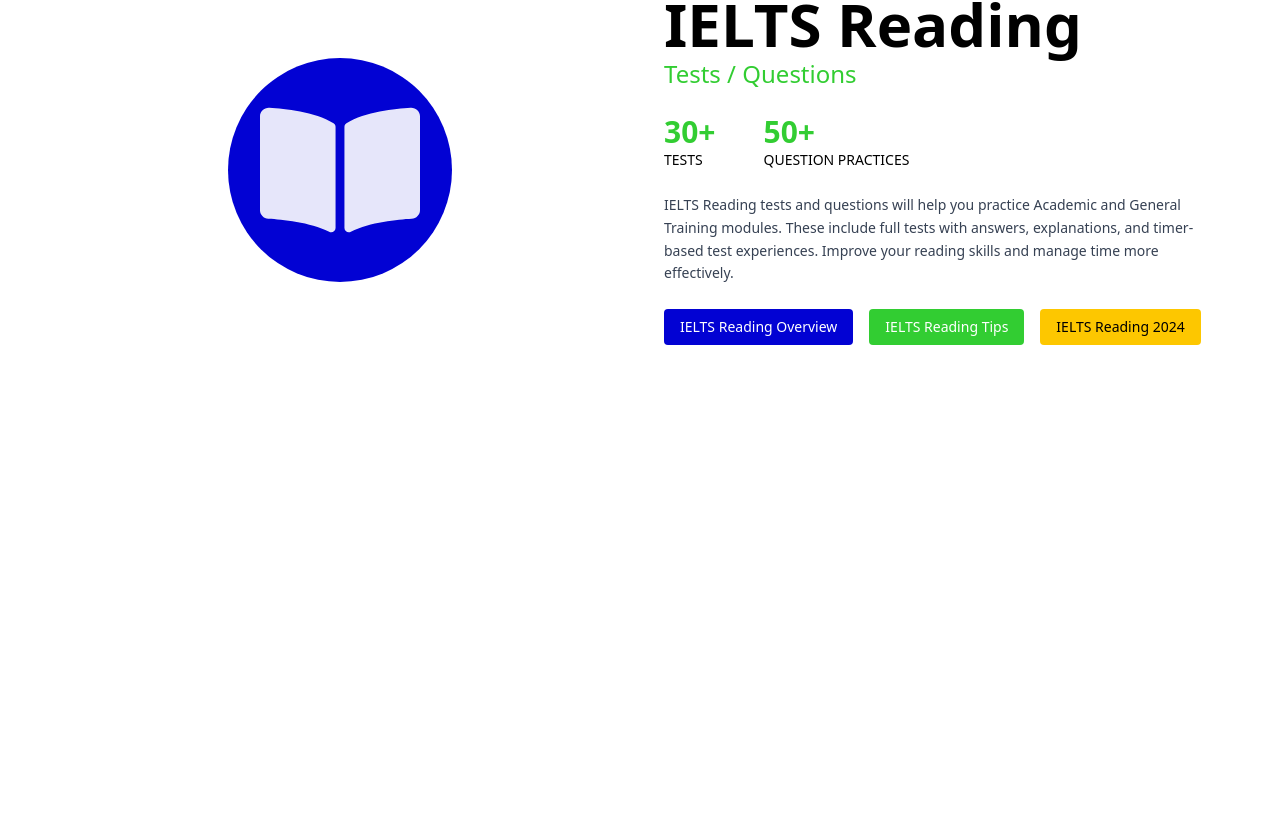
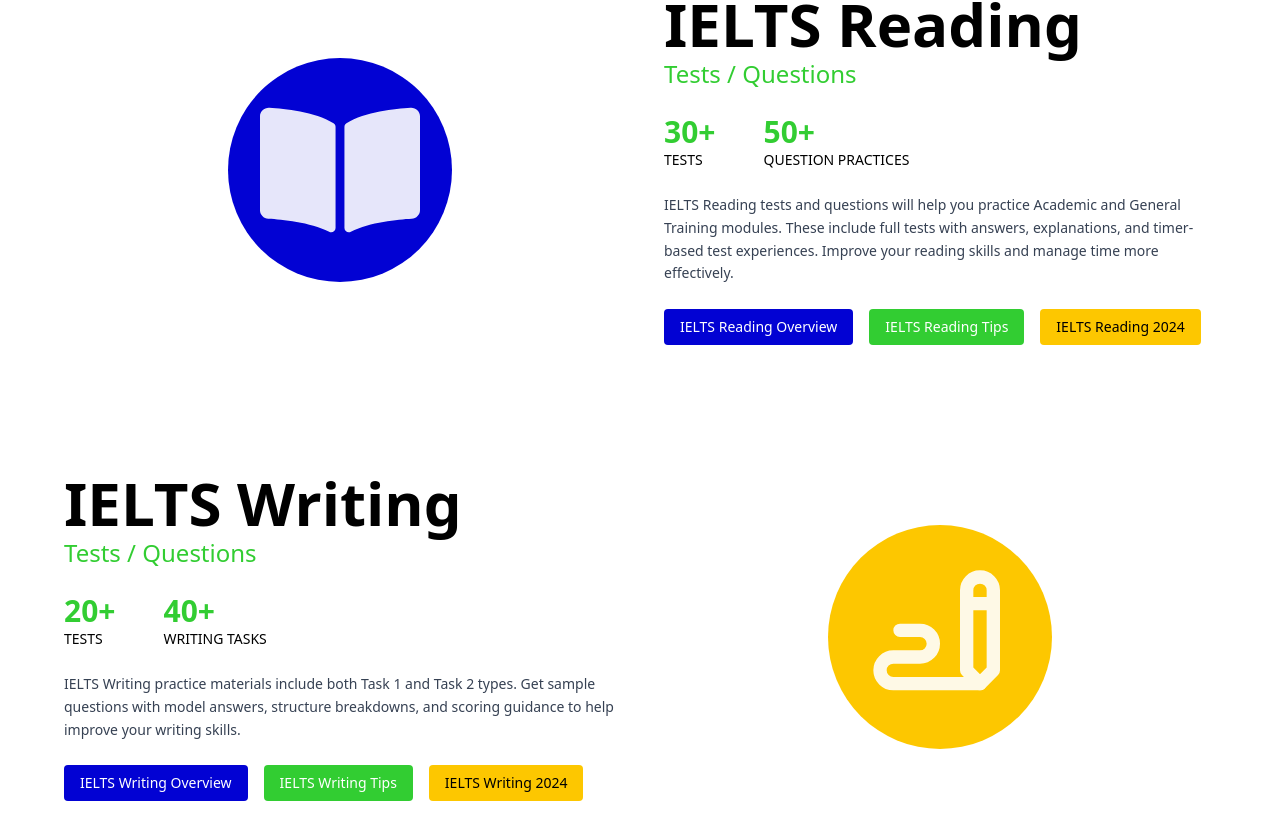
Before and after one commit to kumanboy/ielts-sim, a Next.js app: page / in a window 1280 px wide. Shown: the part 933-1772 px from the top of the page. Before the commit the page ends 1342 px from the top, so only its background shows below. Built offline with nearby package versions, Linux system fonts and the light colour scheme.

Commit message:
Writing done

```diff
--- a/app/page.tsx
+++ b/app/page.tsx
@@ -1,6 +1,7 @@
 import Banner from "../components/Banner";
 import ListeningSection from "@/components/ListeningSection";
 import ReadingSection from "@/components/ReadingSection";
+import WritingSection from "@/components/WritingSection";
 
 export default function HomePage() {
     return (
@@ -8,6 +9,7 @@
             <Banner />
             <ListeningSection/>
             <ReadingSection/>
+            <WritingSection/>
         </>
     );
 }
--- /dev/null
+++ b/components/WritingSection.tsx
@@ -0,0 +1,57 @@
+import { TbWriting } from "react-icons/tb";
+
+
+export default function WritingSection() {
+    return (
+        <section
+            id="writing"
+            className="w-full py-16 px-4 bg-white text-blackText font-sans"
+        >
+            <div className="max-w-6xl mx-auto flex flex-col md:flex-row items-center justify-between gap-12">
+                {/* Text Block */}
+                <div className="md:w-1/2">
+                    <h2 className="text-6xl font-bold">IELTS Writing</h2>
+                    <p className="text-[#32CD32] text-2xl mt-1 font-medium">Tests / Questions</p>
+
+                    {/* Stats */}
+                    <div className="flex gap-12 mt-6">
+                        <div>
+                            <p className="text-3xl font-bold text-[#32CD32]">20+</p>
+                            <p className="text-blackText text-sm">TESTS</p>
+                        </div>
+                        <div>
+                            <p className="text-3xl font-bold text-[#32CD32]">40+</p>
+                            <p className="text-blackText text-sm">WRITING TASKS</p>
+                        </div>
+                    </div>
+
+                    {/* Description */}
+                    <p className="mt-6 text-sm text-gray-700 leading-relaxed">
+                        IELTS Writing practice materials include both Task 1 and Task 2 types.
+                        Get sample questions with model answers, structure breakdowns, and scoring guidance to help improve your writing skills.
+                    </p>
+
+                    {/* Buttons */}
+                    <div className="flex flex-wrap gap-4 mt-6">
+                        <button className="bg-[#0202D3] text-white px-4 py-2 rounded hover:opacity-90 text-sm">
+                            IELTS Writing Overview
+                        </button>
+                        <button className="bg-[#32CD32] text-white px-4 py-2 rounded hover:bg-green-600 text-sm">
+                            IELTS Writing Tips
+                        </button>
+                        <button className="bg-yellow-400 text-black px-4 py-2 rounded text-sm">
+                            IELTS Writing 2024
+                        </button>
+                    </div>
+                </div>
+
+                {/* Icon with Blue Background */}
+                <div className="md:w-1/2 flex justify-center">
+                    <div className="p-8 rounded-full bg-yellow-400">
+                        <TbWriting className="text-white opacity-90" size={160} />
+                    </div>
+                </div>
+            </div>
+        </section>
+    );
+}
```
